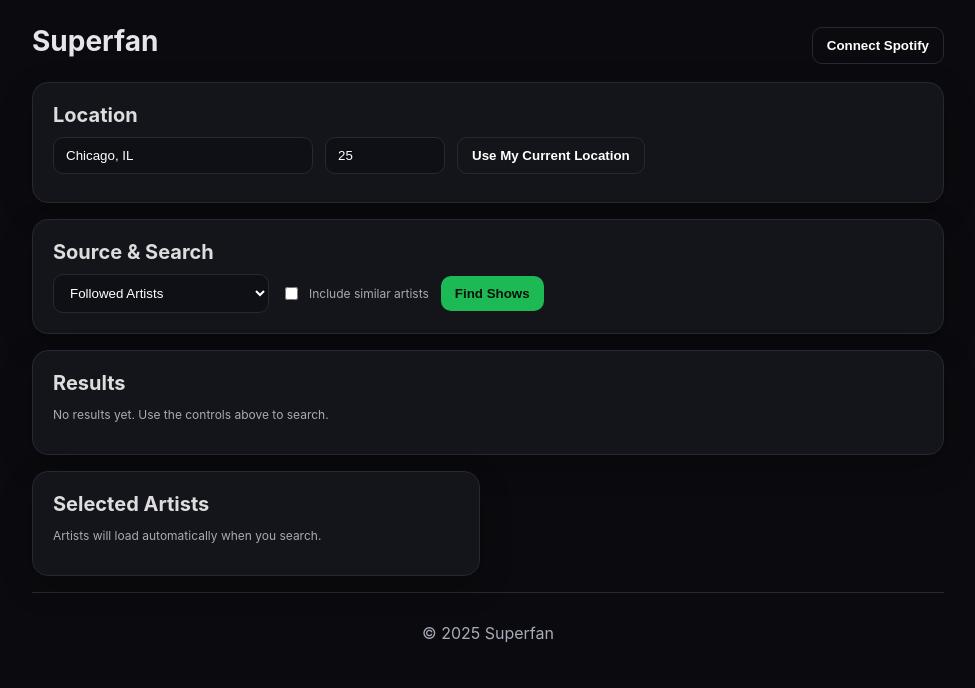
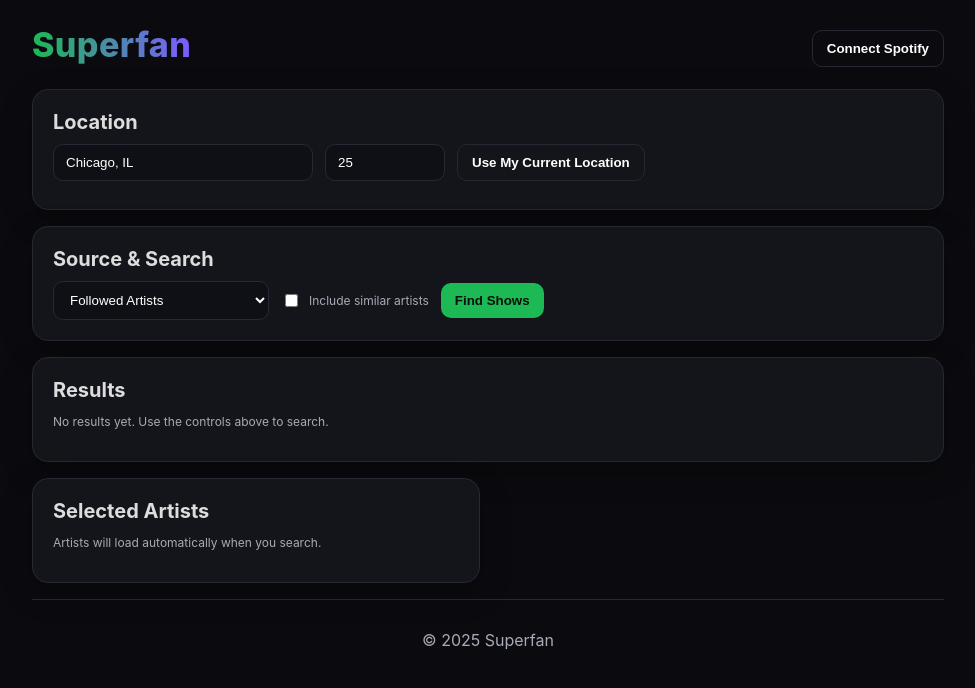
Before and after one commit to chrismparkerpro-sudo/Superfan, a Next.js app: page / in a window 1280 px wide. Shown: the top 688 px of the page, without its empty margins (152-1127 px from the left). Built offline with nearby package versions, Linux system fonts and the light colour scheme.

Commit message:
Update style.css

```diff
--- a/public/style.css
+++ b/public/style.css
@@ -78,3 +78,12 @@ code{ background:#101218; padding:2px 6px; border-radius:6px; border:1px solid v
 .table { width: 100%; border-collapse: collapse; }
 .table th, .table td { padding: 10px; border-top: 1px solid var(--border); text-align: left; }
 .table th { color: #ddd; font-weight: 600; }
+.brand{
+  font-size: 34px;
+  letter-spacing: .4px;
+  background: linear-gradient(90deg,#1db954,#7c5cff);
+  -webkit-background-clip: text;
+  background-clip: text;
+  color: transparent;
+  font-weight: 800;
+}
```
